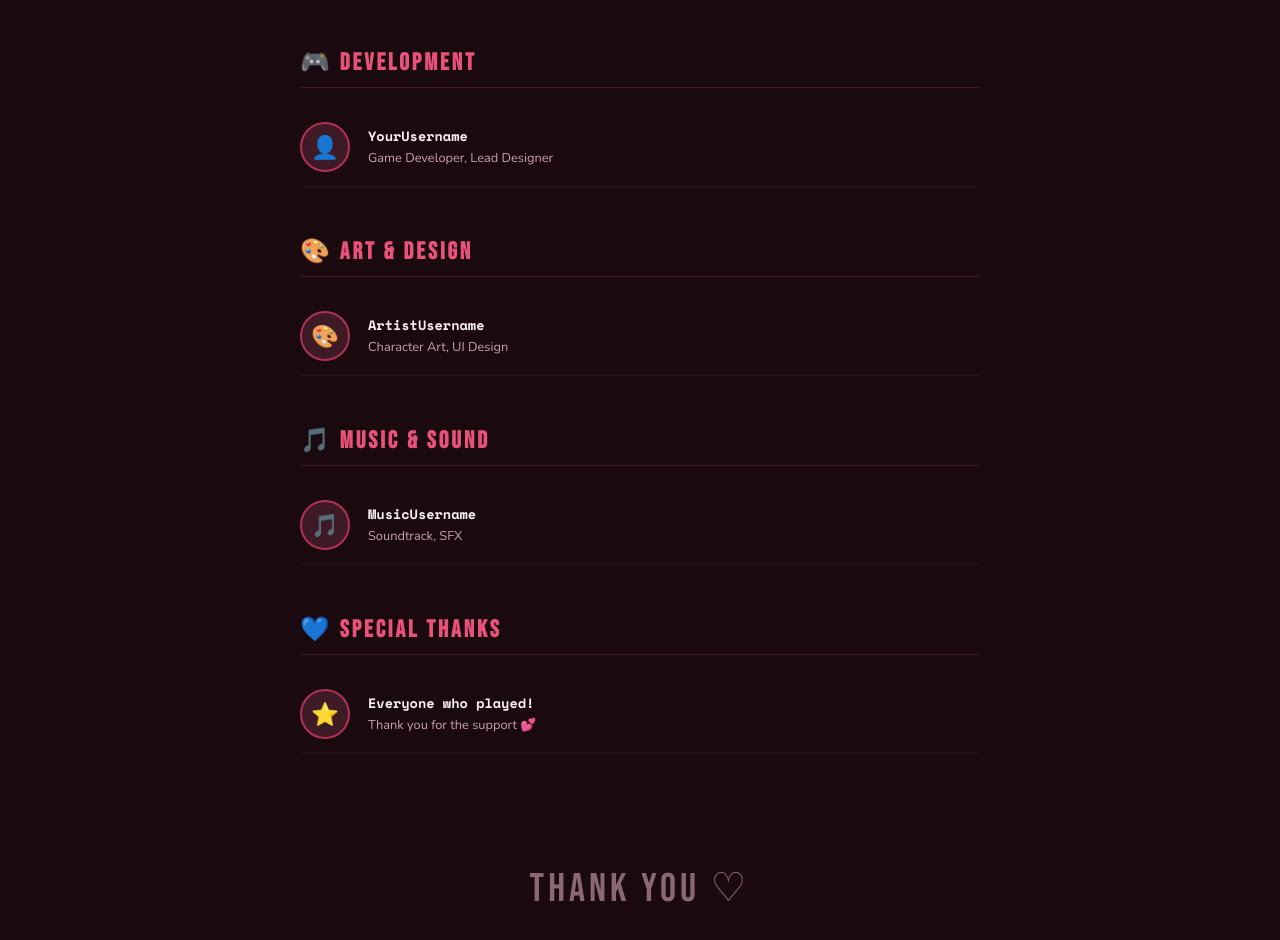
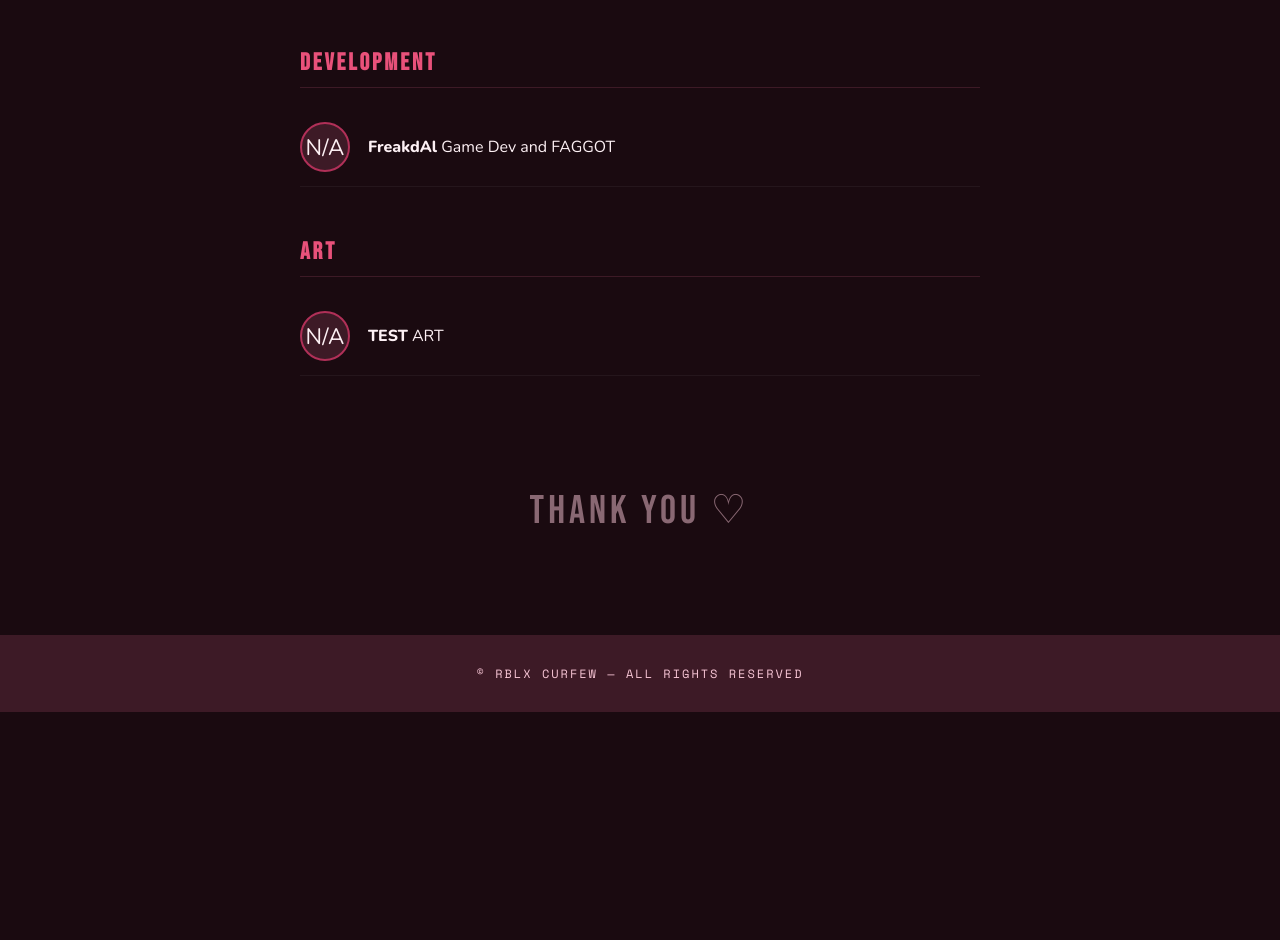
Before and after one commit to freakdAl/rblxcurfew, a plain HTML site: page credits.html in a window 1280 px wide. Shown: the part 280-1220 px from the top of the page. After the commit the page ends 992 px from the top, so only its background shows below. Drawn offline with nearby package versions, Linux system fonts and the light colour scheme.

Commit message:
Update credits.html

```diff
--- a/credits.html
+++ b/credits.html
@@ -206,51 +206,30 @@
     <section class="credits-section">
 
       <div class="credit-group">
-        <h2>🎮 Development</h2>
+        <h2>Development</h2>
         <div class="credit-row">
-          <div class="credit-avatar">👤</div>
-          <div class="credit-text">
-            <strong>YourUsername</strong>
-            <span>Game Developer, Lead Designer</span>
+          <div class="credit-avatar">N/A</div>
+          <div class="I HATE THIS GUY">
+            <strong>FreakdAl</strong>
+            <span>Game Dev and FAGGOT</span>
           </div>
         </div>
         <!-- Add more rows for more devs! -->
       </div>
 
       <div class="credit-group">
-        <h2>🎨 Art & Design</h2>
+        <h2>Art</h2>
         <div class="credit-row">
-          <div class="credit-avatar">🎨</div>
-          <div class="credit-text">
-            <strong>ArtistUsername</strong>
-            <span>Character Art, UI Design</span>
+          <div class="credit-avatar">N/A</div>
+          <div class="TEST">
+            <strong>TEST</strong>
+            <span>ART</span>
           </div>
         </div>
       </div>
 
-      <div class="credit-group">
-        <h2>🎵 Music & Sound</h2>
-        <div class="credit-row">
-          <div class="credit-avatar">🎵</div>
-          <div class="credit-text">
-            <strong>MusicUsername</strong>
-            <span>Soundtrack, SFX</span>
-          </div>
-        </div>
-      </div>
 
-      <div class="credit-group">
-        <h2>💙 Special Thanks</h2>
-        <div class="credit-row">
-          <div class="credit-avatar">⭐</div>
-          <div class="credit-text">
-            <strong>Everyone who played!</strong>
-            <span>Thank you for the support 💕</span>
-          </div>
-        </div>
-      </div>
-
-      <div class="thankyou">THANK YOU ♡</div>
+   <div class="thankyou">THANK YOU ♡</div>
 
     </section>
 
```
